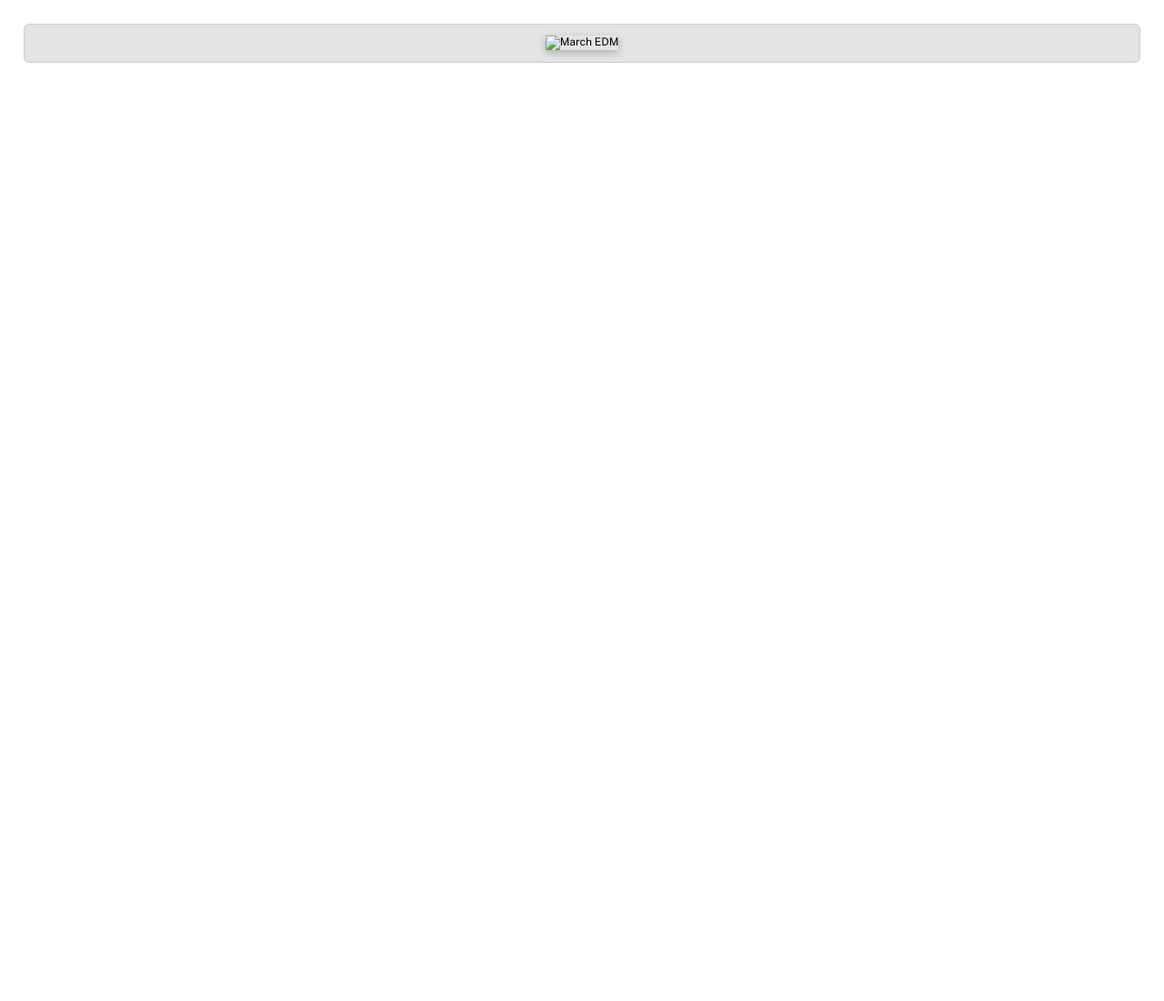
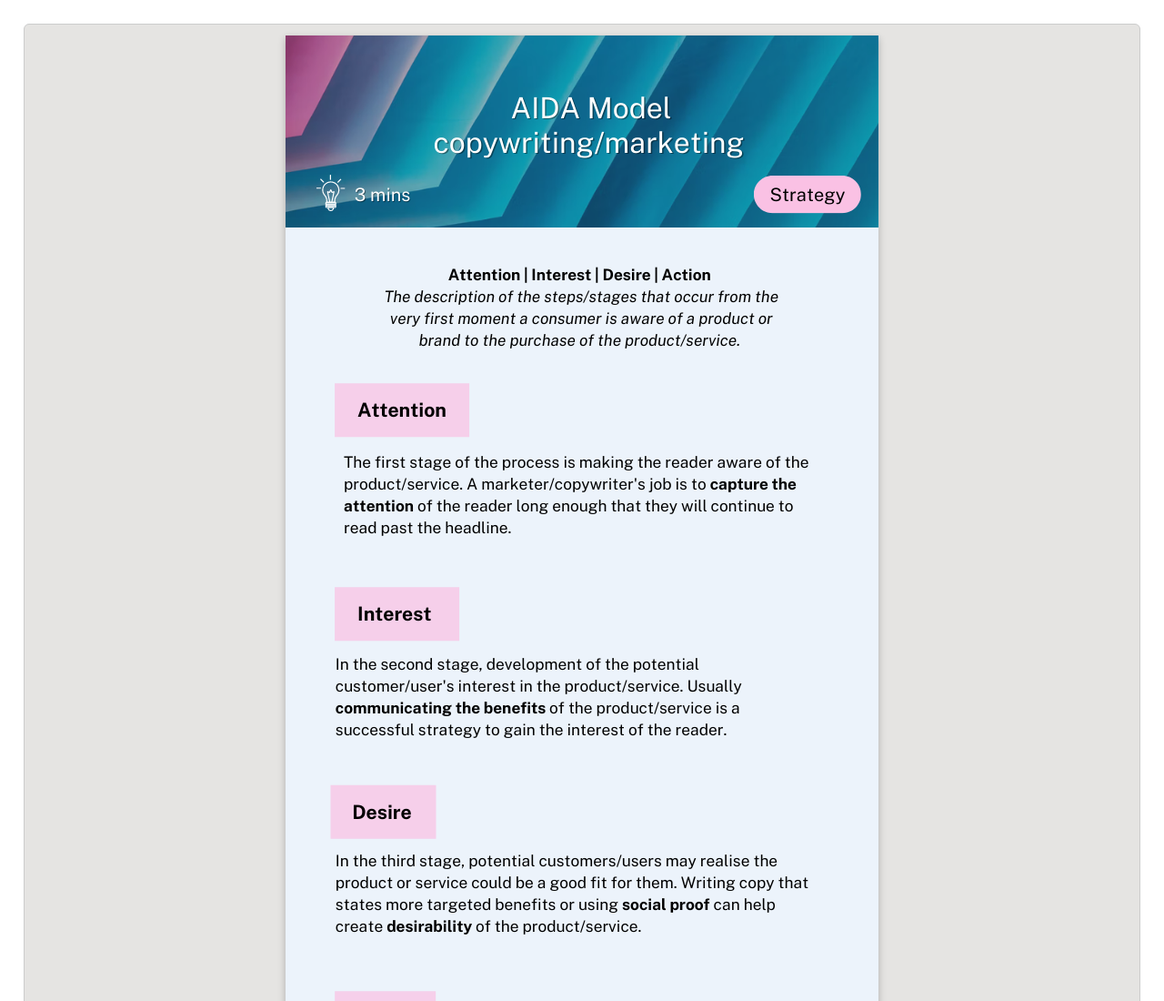
Before and after one commit to CEWD-sandbox/AIDA-model, a plain HTML site: page index.html in a window 1280 px wide. Shown: the top 1100 px of the page at 91% size. Before the commit the page ends 800 px from the top, so only its background shows below. Drawn offline with nearby package versions, Linux system fonts and the light colour scheme.

Commit message:
Update index.html

```diff
--- a/index.html
+++ b/index.html
@@ -10,7 +10,7 @@
 </head>
 <body>
     <div style="background-color: #E5E4E2; border-radius: 6px;" class="row page-section text centre">
-       <img style="box-shadow: rgba(0, 0, 0, 0.24) 0px 3px 8px;" src="/AIDA Model/AIDA model.png" alt="March EDM" srcset=""></img>
+       <img style="box-shadow: rgba(0, 0, 0, 0.24) 0px 3px 8px;" src="AIDA model.png" alt="March EDM" srcset=""></img>
     </div>
 </body>
 </html>
```
